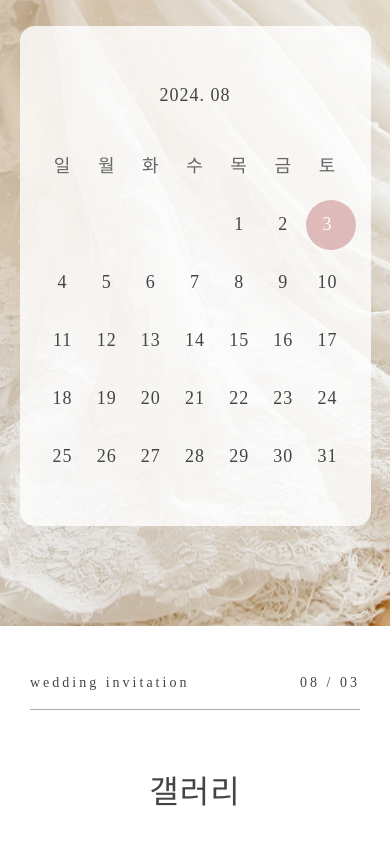
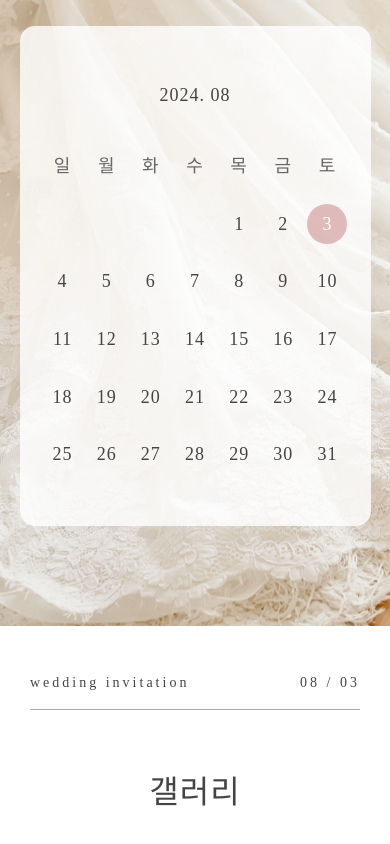
Before and after one commit to kkseran/merry, a plain HTML site: page index.html in a window 390 px wide. Shown: the part 2558-3402 px from the top of the page. Drawn offline with nearby package versions, Linux system fonts and the light colour scheme.

Commit message:
모바일청첩장8/3_완료_2

```diff
--- a/scss/style.scss
+++ b/scss/style.scss
@@ -209,14 +209,15 @@ body {
 		}
 		table {
 			width: 100%;
-			height: 80%;
+			height: 350px;
 			caption {
 				position: absolute;
 				left: -999999px;
 				opacity: 0;
 			}
-		}
 			tbody {
+				width: 100%;
+				height: 100%;
 				font: normal 18px/1 'Noto Serif KR';
 				letter-spacing: 1px;
 				tr {
@@ -226,23 +227,24 @@ body {
 					}
 					.cir {
 						position: relative;
-
 						&::after {
 							content: '';
 							position: absolute;
-						top: 4px;
-						left: 0px;
-						width: 50px;
-						height: 50px;
+							top: 50%;
+							left: 50%;
+							width: 40px;
+							height: 40px;
 							border-radius: 50%;
 							display: block;
 							background-color: rgba(214, 167, 167, 0.76);
+							transform: translate(-50%, -50%);
 							z-index: 1;
 						}
 						span {
 							position: relative;
 							z-index: 3;
 							color: #fff;
+						}
 					}
 				}
 			}
```
Also changed, not shown: css/style.css, 1 other file. Lines whose indentation alone changed are shown as unchanged.
